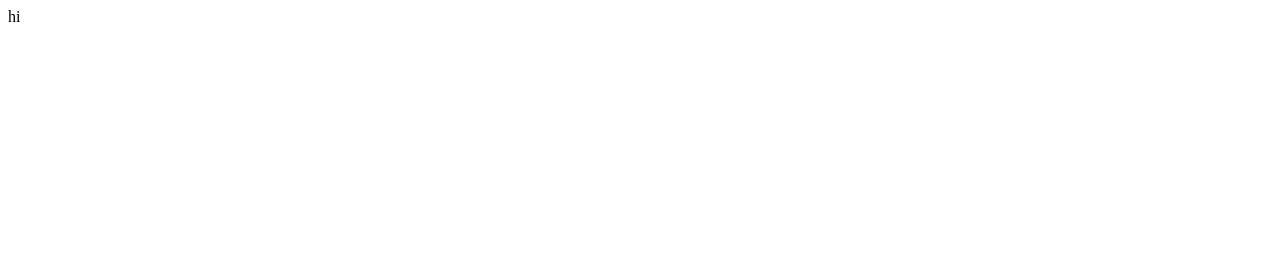
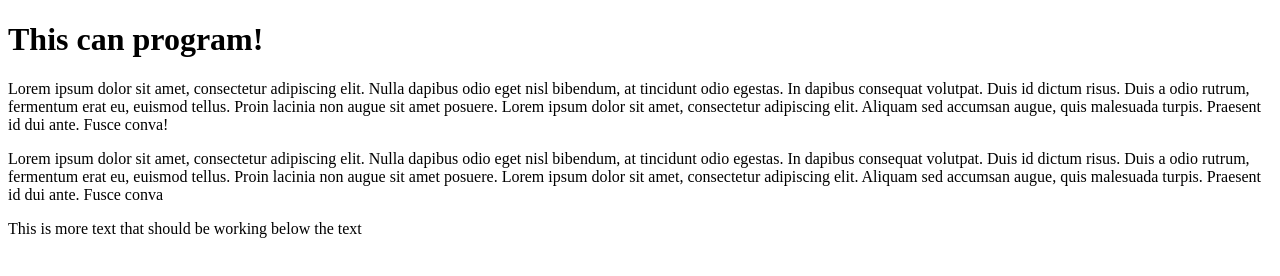
Before and after one commit to Shazzey/aphugeo, a plain HTML site: page index.html in a window 1280 px wide. Drawn offline with Linux system fonts and the light colour scheme.

Commit message:
Update index.html

```diff
--- a/index.html
+++ b/index.html
@@ -1 +1,24 @@
-<p> hi </p>
+<!DOCTYPE html>
+
+<html>
+<head>
+    <meta charset="UTF-8" />
+    <meta http-equiv="X-UA-Compatible" content="IE=edge" />
+    <meta name="viewport" content="width=device-width, initial-scale=1.0" />
+    <link rel="stylesheet" type="text/css" href="styles.css" />
+    <title>Program</title>
+    </head>
+
+<body>
+
+<h1>This can program!</h1>
+<p class = right>Lorem ipsum dolor sit amet, consectetur adipiscing elit. Nulla dapibus odio eget nisl bibendum, at tincidunt odio egestas. In dapibus consequat volutpat. Duis id dictum risus. Duis a odio rutrum, fermentum erat eu, euismod tellus. Proin lacinia non augue sit amet posuere. Lorem ipsum dolor sit amet, consectetur adipiscing elit. Aliquam sed accumsan augue, quis malesuada turpis. Praesent id dui ante.
+Fusce conva!</p>
+<p class = left>Lorem ipsum dolor sit amet, consectetur adipiscing elit. Nulla dapibus odio eget nisl bibendum, at tincidunt odio egestas. In dapibus consequat volutpat. Duis id dictum risus. Duis a odio rutrum, fermentum erat eu, euismod tellus. Proin lacinia non augue sit amet posuere. Lorem ipsum dolor sit amet, consectetur adipiscing elit. Aliquam sed accumsan augue, quis malesuada turpis. Praesent id dui ante.
+    Fusce conva</p>
+
+<b2> This is more text that should be working below the text </b2>
+
+</body>
+
+</html>
```
